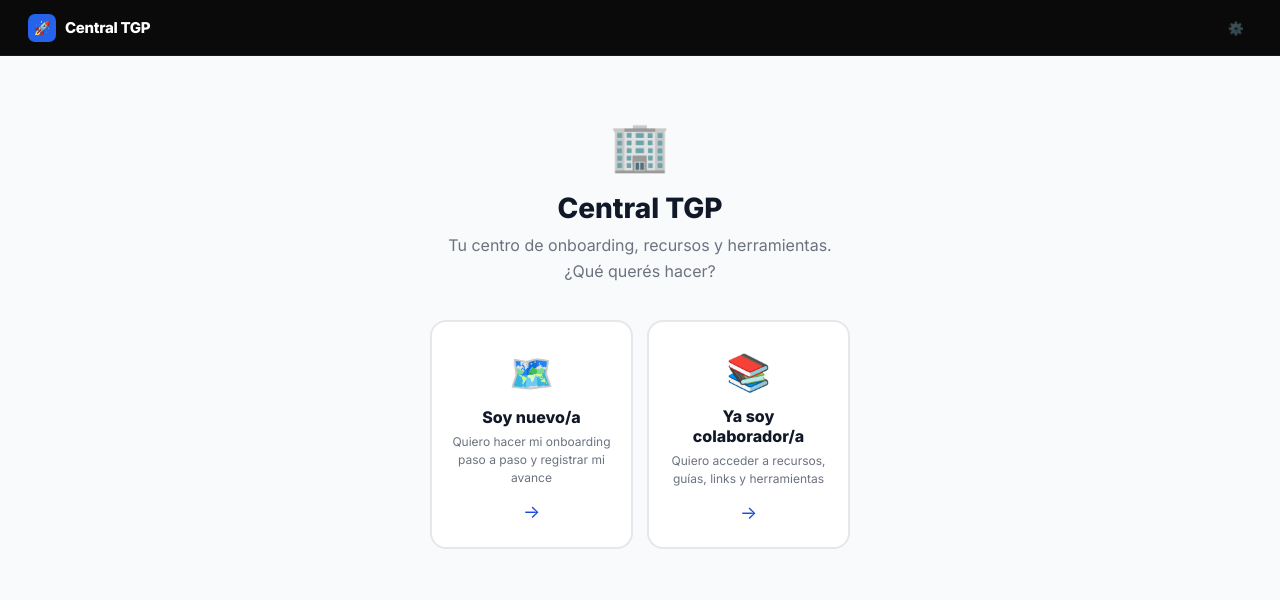
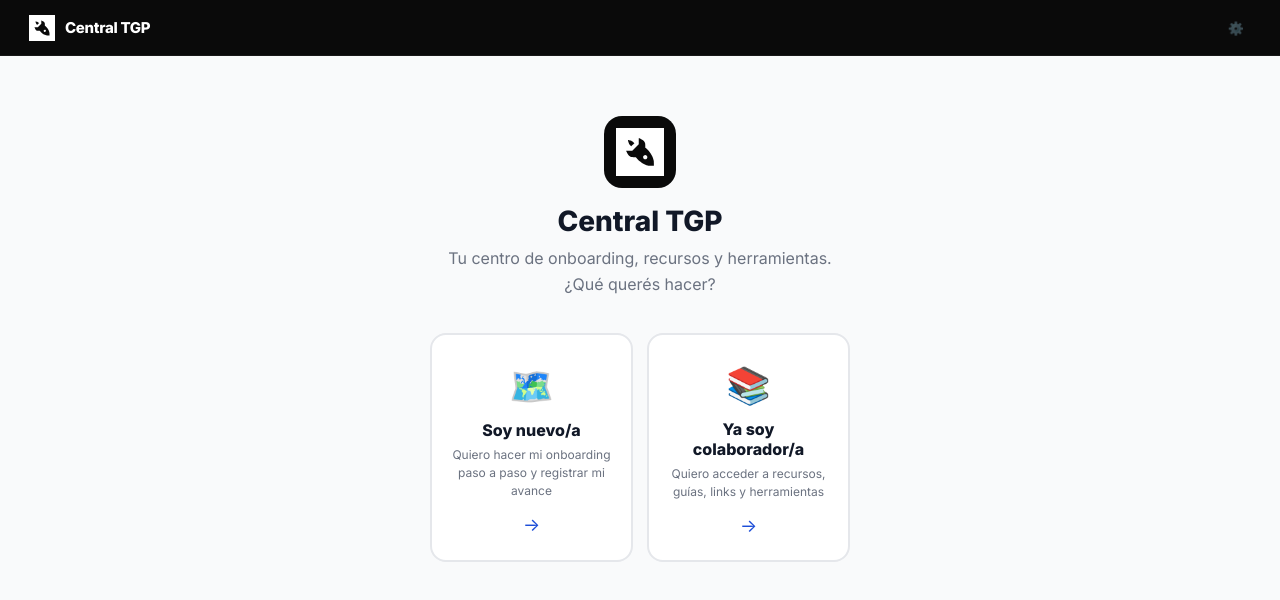
Before and after one commit to thegrowthpro/central-tgp, a plain HTML site: page index.html in a window 1280 px wide. Drawn offline with Linux system fonts and the light colour scheme.

Commit message:
Logo real TGP en topbar y pantalla de bienvenida

```diff
--- a/index.html
+++ b/index.html
@@ -69,7 +69,8 @@ body{font-family:'Inter',-apple-system,BlinkMacSystemFont,'Segoe UI',sans-serif;
 /* ── TOPBAR ── */
 .topbar{background:var(--brand);color:#fff;padding:0 28px;height:56px;display:flex;align-items:center;justify-content:space-between;position:sticky;top:0;z-index:200;gap:16px;border-bottom:1px solid rgba(255,255,255,.06)}
 .topbar-brand{font-weight:800;font-size:15px;letter-spacing:-.3px;white-space:nowrap;display:flex;align-items:center;gap:9px}
-.topbar-brand-icon{width:28px;height:28px;background:var(--azul);border-radius:7px;display:flex;align-items:center;justify-content:center;font-size:14px;flex-shrink:0}
+.topbar-brand-icon{width:28px;height:28px;display:flex;align-items:center;justify-content:center;flex-shrink:0}
+.topbar-brand-icon svg{width:26px;height:26px;fill:#ffffff}
 .topbar-tabs{display:flex;gap:2px}
 .topbar-tab{padding:6px 14px;border-radius:6px;font-size:13px;font-weight:600;cursor:pointer;color:rgba(255,255,255,.5);background:none;border:none;transition:all .15s;white-space:nowrap;font-family:inherit}
 .topbar-tab:hover{color:#fff;background:rgba(255,255,255,.08)}
@@ -345,7 +346,12 @@ body.admin-mode .res-wrap{padding-bottom:72px}
 <!-- TOPBAR -->
 <div class="topbar" id="topbar">
   <div class="topbar-brand" onclick="goHome()" style="cursor:pointer" title="Ir al inicio">
-    <div class="topbar-brand-icon">🚀</div>
+    <div class="topbar-brand-icon">
+      <svg xmlns="http://www.w3.org/2000/svg" viewBox="0 0 500 500">
+        <path d="M0 250 l0-250 250 0 250 0 0 250 0 250-250 0-250 0 0-250z m394.5 121c-0.1-14.2-0.6-25.3-1.4-30-2.2-12.3-9.7-34.8-15.7-47.1-15.9-32.4-35.1-57-63.8-81.8l-8.6-7.4 0-20.1c0-22.2-0.8-26.9-6.1-37.1-4-7.8-11.4-15.3-21.4-21.9-9.9-6.5-38.2-20.9-39.5-20.1-0.6 0.4-1 12.7-1 32.1l0 31.5-33.7 33.7-33.8 33.7-32.2 0.3c-17.8 0.1-32.3 0.5-32.3 0.7 0 0.3 2.9 6.3 6.5 13.4 3.6 7.2 6.5 13.2 6.5 13.4 0 0.3 1.9 3.7 4.3 7.6 8.8 14.5 18.9 24.3 29.6 28.7 6.4 2.7 7.4 2.8 30.3 3.3 13 0.3 23.8 0.8 24 1.1 6.5 9 29.9 32.9 41.3 42.1 10.1 8.2 23.3 17.2 31.7 21.6 4 2.2 8.9 4.8 10.8 5.9 1.9 1.1 5.1 2.6 7 3.4 1.9 0.7 6.2 2.6 9.5 4 7.3 3.3 13.7 5.4 23 7.6 14.4 3.5 22 4.2 43.5 4l21.5-0.1 0-22.5z m-219.7-195.9c8.9-8.7 16.2-16.5 16.2-17.3 0-3-20.6-20.8-24-20.8-0.7 0-2.4-0.8-3.8-1.9-1.5-1-5.6-2.8-9.2-3.9-8.7-2.9-28.1-7.4-28.8-6.7-1.1 1 2.1 15.1 6 26.4 4.4 12.7 5.3 14.7 10 21.8 3 4.6 15.7 18.3 16.9 18.3 0.3 0 7.9-7.1 16.7-15.9z"/>
+        <path d="M300.4 326c-6.7-1-12.7-5.9-16.3-13.5-6.1-13.1 3.2-28.6 18.7-31.1 4.8-0.8 12.8 2.6 17.9 7.5 8.2 8 8.1 22.2-0.3 30.6-5.7 5.7-11.6 7.6-20 6.5z"/>
+      </svg>
+    </div>
     Central TGP
   </div>
   <div class="topbar-tabs" id="topbarTabs" style="display:none">
@@ -366,7 +372,14 @@ body.admin-mode .res-wrap{padding-bottom:72px}
 
   <!-- ── PATH SELECTOR ── -->
   <div class="welcome-wrap" id="pathSelect">
-    <div class="welcome-logo">🏢</div>
+    <div class="welcome-logo">
+      <div style="width:72px;height:72px;background:var(--brand);border-radius:18px;display:flex;align-items:center;justify-content:center;margin:0 auto 16px">
+        <svg xmlns="http://www.w3.org/2000/svg" viewBox="0 0 500 500" style="width:48px;height:48px;fill:#fff">
+          <path d="M0 250 l0-250 250 0 250 0 0 250 0 250-250 0-250 0 0-250z m394.5 121c-0.1-14.2-0.6-25.3-1.4-30-2.2-12.3-9.7-34.8-15.7-47.1-15.9-32.4-35.1-57-63.8-81.8l-8.6-7.4 0-20.1c0-22.2-0.8-26.9-6.1-37.1-4-7.8-11.4-15.3-21.4-21.9-9.9-6.5-38.2-20.9-39.5-20.1-0.6 0.4-1 12.7-1 32.1l0 31.5-33.7 33.7-33.8 33.7-32.2 0.3c-17.8 0.1-32.3 0.5-32.3 0.7 0 0.3 2.9 6.3 6.5 13.4 3.6 7.2 6.5 13.2 6.5 13.4 0 0.3 1.9 3.7 4.3 7.6 8.8 14.5 18.9 24.3 29.6 28.7 6.4 2.7 7.4 2.8 30.3 3.3 13 0.3 23.8 0.8 24 1.1 6.5 9 29.9 32.9 41.3 42.1 10.1 8.2 23.3 17.2 31.7 21.6 4 2.2 8.9 4.8 10.8 5.9 1.9 1.1 5.1 2.6 7 3.4 1.9 0.7 6.2 2.6 9.5 4 7.3 3.3 13.7 5.4 23 7.6 14.4 3.5 22 4.2 43.5 4l21.5-0.1 0-22.5z m-219.7-195.9c8.9-8.7 16.2-16.5 16.2-17.3 0-3-20.6-20.8-24-20.8-0.7 0-2.4-0.8-3.8-1.9-1.5-1-5.6-2.8-9.2-3.9-8.7-2.9-28.1-7.4-28.8-6.7-1.1 1 2.1 15.1 6 26.4 4.4 12.7 5.3 14.7 10 21.8 3 4.6 15.7 18.3 16.9 18.3 0.3 0 7.9-7.1 16.7-15.9z"/>
+          <path d="M300.4 326c-6.7-1-12.7-5.9-16.3-13.5-6.1-13.1 3.2-28.6 18.7-31.1 4.8-0.8 12.8 2.6 17.9 7.5 8.2 8 8.1 22.2-0.3 30.6-5.7 5.7-11.6 7.6-20 6.5z"/>
+        </svg>
+      </div>
+    </div>
     <h1 class="welcome-title">Central TGP</h1>
     <p class="welcome-sub">Tu centro de onboarding, recursos y herramientas. ¿Qué querés hacer?</p>
     <div class="path-grid">
```
